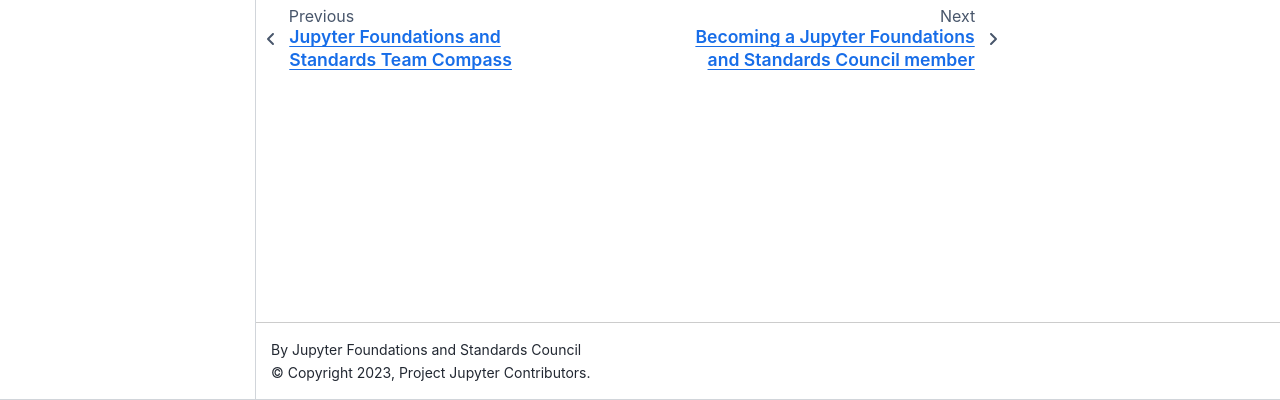
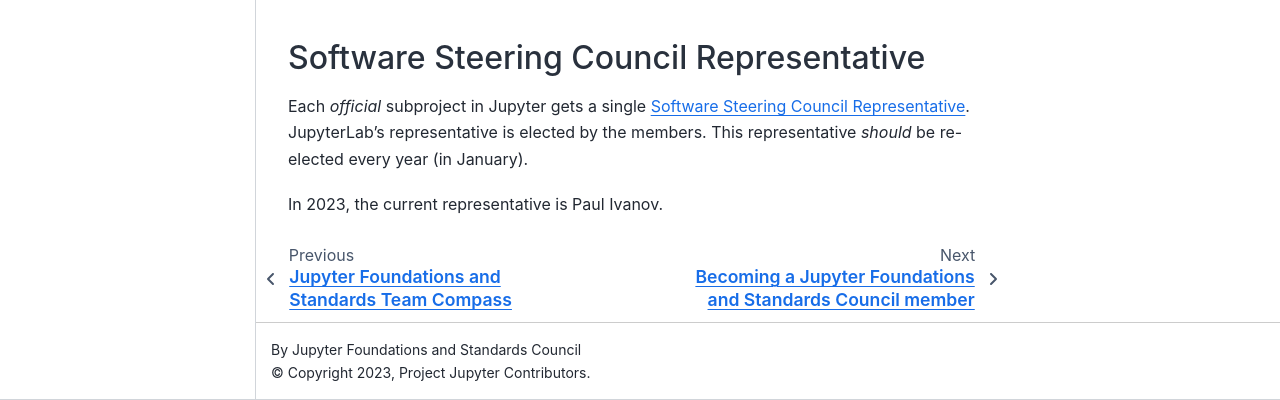
Before and after one commit to jupyter/foundations-and-standards-team-compass, a Sphinx documentation site: the page built from docs/team.md, in a window 1280 px wide and 1202 px high, cut to the strip 802-1202 px from the top of the window. Built offline with Sphinx 7.4.7 and the Sphinx Book theme 1.1.4, drawn with Linux system fonts in a browser that asks for light colours; some of the changed text lies outside the part shown.

Commit message:
list myself as SSC representative

````diff
--- a/docs/team.md
+++ b/docs/team.md
@@ -26,3 +26,11 @@
 .. include:: team/inactive.txt
 
 ```
+## Software Steering Council Representative
+
+Each *official* subproject in Jupyter gets a single [Software Steering Council
+Representative](https://jupyter.org/governance/software_steering_council.html#software-steering-council).
+JupyterLab's representative is elected by the members. This representative
+*should* be re-elected every year (in January).
+
+In 2023, the current representative is Paul Ivanov.
````
